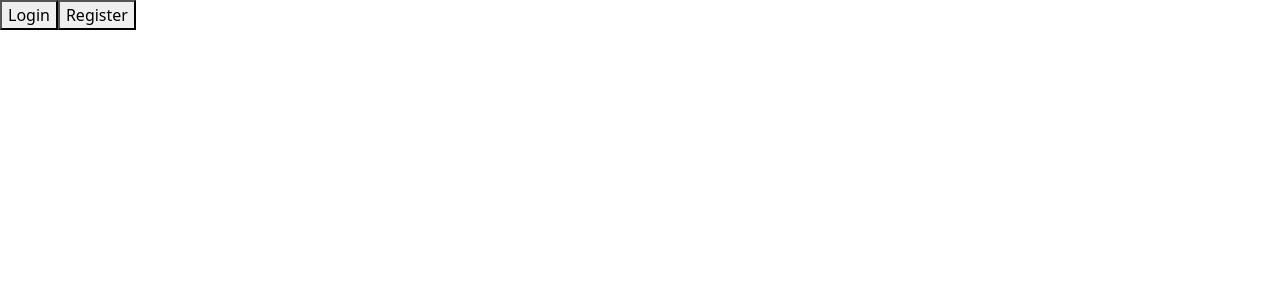
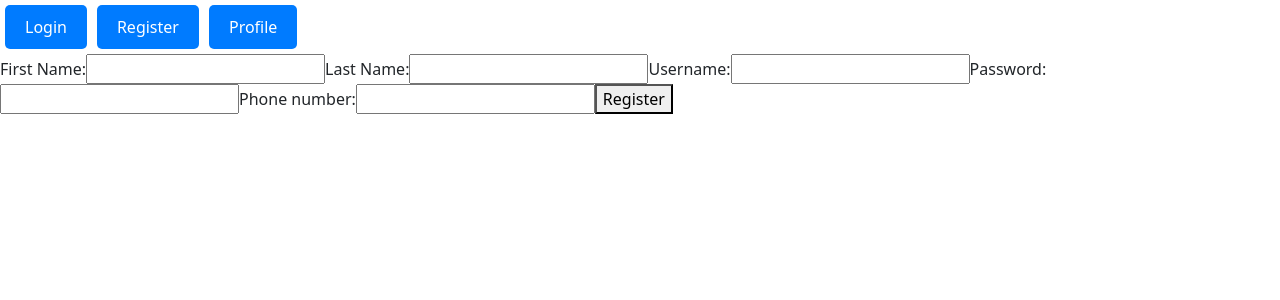
Before and after one commit to R-Marinescu/ReactSpringEshop, a React (Vite) app: page /register in a window 1280 px wide. Shown: the top 300 px of the page. Built offline with nearby package versions, Linux system fonts and the light colour scheme.

Commit message:
Simplified the Componenets and the main App componenet

```diff
--- a/src/App.tsx
+++ b/src/App.tsx
@@ -1,68 +1,49 @@
 import React, { useState, useEffect } from 'react';
-import Modal from 'react-modal';
-import { BrowserRouter as Router } from 'react-router-dom';
+import { BrowserRouter as Router, Route, Routes, Link, useNavigate } from 'react-router-dom';
 import { jwtDecode } from 'jwt-decode';
 import LoginForm from './components/Login';
 import RegisterForm from './components/RegisterForm';
-import RenderCompBtn from './components/RenderCompBtn';
 import UserDetails from './components/UserDetails';
+import './Css/App.css';
 
 function App() {
   const [isLoggedIn, setIsLoggedIn] = useState(false);
-  const [isOpen, setIsOpen] = useState(false);
-  const [formType, setFormType] = useState<string | null>(null);
   const [username, setUsername] = useState<string | null>(null);
   const [token, setToken] = useState(localStorage.getItem('authToken'));
 
-
   useEffect(() => {
-    Modal.setAppElement('#root');
-  }, []);
-
-  useEffect(() => {
-    if(token) {
-      const decodedToken  = jwtDecode(token);
-      if(decodedToken .sub){
-        setUsername(decodedToken.sub);
-        localStorage.setItem('username', decodedToken.sub);
-        setIsLoggedIn(true);
-      }else {
-        console.error("No username in toekn:", decodedToken )
+    if (token) {
+      try {
+        const decodedToken = jwtDecode(token);
+        if (decodedToken.sub) {
+          setUsername(decodedToken.sub);
+          localStorage.setItem('username', decodedToken.sub);
+          setIsLoggedIn(true);
+        } else {
+          console.error("No username in token:", decodedToken);
+        }
+      } catch (error) {
+        console.error("Invalid token:", error);
+        setToken(null);
+        localStorage.removeItem('authToken');
       }
     }
   }, [token]);
 
-  const openModal = (type: string) => {
-    setFormType(type);
-    setIsOpen(true);
-  };
-
   return (
     <Router>
       <div>
-      {isLoggedIn && (
-  <p>Welcome, {(username || localStorage.getItem('username'))}!</p>
-)}
-        <RenderCompBtn label="Login" onClick={() => openModal("Login")} />
-        <RenderCompBtn label="Register" onClick={() => openModal("Register")}/>
-        {formType === "Login" && (
-          <LoginForm
-          setIsLoggedIn={setIsLoggedIn}
-          setUsername={setUsername}
-          setToken={setToken}
-          isOpen={isOpen}
-          onRequestClose={() => setIsOpen(false)}
-        />
-        )}
-        {formType === "Register" && (
-          <RegisterForm
-          isOpen={isOpen}
-          onRequestClose={() => setIsOpen(false)}
-        />
-        )}
-        {token && <UserDetails
-          token={token}
-        />}
+        {isLoggedIn && <p>Welcome, {username || localStorage.getItem('username')}!</p>}
+        <nav>
+          <Link to="/login" className="nav-button">Login</Link>
+          <Link to="/register" className="nav-button">Register</Link>
+          <Link to="/user-details" className="nav-button">Profile</Link>
+        </nav>
+        <Routes>
+          <Route path="/login" element={<LoginForm setIsLoggedIn={setIsLoggedIn} setUsername={setUsername} setToken={setToken} />} />
+          <Route path="/register" element={<RegisterForm />} />
+          <Route path="/user-details" element={token ? <UserDetails token={token} /> : <p>Please log in to view your profile.</p>} />
+        </Routes>
       </div>
     </Router>
   );
--- /dev/null
+++ b/src/Css/App.css
@@ -0,0 +1,17 @@
+/* App.css */
+
+.nav-button {
+    display: inline-block;
+    padding: 10px 20px;
+    margin: 5px;
+    background-color: #007bff;
+    color: white;
+    text-align: center;
+    text-decoration: none;
+    border-radius: 5px;
+    font-size: 16px;
+  }
+
+  .nav-button:hover {
+    background-color: #0056b3;
+  }
--- a/src/components/Login.tsx
+++ b/src/components/Login.tsx
@@ -12,11 +12,9 @@ interface LoginFormProps {
   setIsLoggedIn: Dispatch<SetStateAction<boolean>>;
   setUsername: Dispatch<SetStateAction<string | null>>;
   setToken: Dispatch<SetStateAction<string | null>>;
-  onRequestClose: () => void;
-  isOpen: boolean;
 }
 
-function LoginForm({ setIsLoggedIn, setToken, onRequestClose, isOpen }: LoginFormProps): JSX.Element {
+function LoginForm({ setIsLoggedIn, setToken}: LoginFormProps): JSX.Element {
   const [username, setUsername] = useState('');
   const [formUsername, setFormUsername] = useState('');
   const [password, setPassword] = useState('');
@@ -48,7 +46,6 @@ function LoginForm({ setIsLoggedIn, setToken, onRequestClose, isOpen }: LoginFor
   };
 
   return (
-    <Modal isOpen={isOpen} onRequestClose={onRequestClose}>
       <div>
         <h2>Login</h2>
         <p>Username:</p>
@@ -57,9 +54,6 @@ function LoginForm({ setIsLoggedIn, setToken, onRequestClose, isOpen }: LoginFor
         <input type="password" value={password} onChange={(e) => setPassword(e.target.value)} />
         <button onClick={() => login({ username: formUsername, password })}>Login</button>
       </div>
-      <button onClick={onRequestClose}>Close</button>
-      {/* {localStorage.getItem('authToken') && <UserDetails token={localStorage.getItem('authToken')!} />} */}
-    </Modal>
   );
 }
 
--- a/src/components/RegisterForm.tsx
+++ b/src/components/RegisterForm.tsx
@@ -2,12 +2,7 @@ import React, { useState } from 'react';
 import { FormEvent } from 'react';
 import Modal from 'react-modal';
 
-interface RegisterFormProps {
-  onRequestClose: () => void;
-  isOpen: boolean;
-}
-
-const RegisterForm = ({onRequestClose, isOpen}: RegisterFormProps) => {
+const RegisterForm = () => {
   const [formData, setFormData] = useState({
     firstName: '',
     lastName: '',
@@ -54,7 +49,6 @@ const RegisterForm = ({onRequestClose, isOpen}: RegisterFormProps) => {
 
   return (
     <div>
-      <Modal isOpen={isOpen} onRequestClose={onRequestClose}>
         <form onSubmit={handleSubmit}>
           <label htmlFor="firstName">First Name:</label>
           <input
@@ -98,8 +92,6 @@ const RegisterForm = ({onRequestClose, isOpen}: RegisterFormProps) => {
           />
           <button type="submit">Register</button>
         </form>
-        <button onClick={onRequestClose}>Close</button>
-      </Modal>
     </div>
   );
 };
--- a/src/components/UserDetails.tsx
+++ b/src/components/UserDetails.tsx
@@ -1,5 +1,6 @@
 import React, { useEffect, useState } from 'react';
 import axios from 'axios';
+import { jwtDecode } from 'jwt-decode';
 
 interface UserDTO {
   userId: number;
@@ -12,7 +13,11 @@ interface UserDTO {
 interface UserDetailsProps {
   token: string;
 }
-//qq
+
+interface DecodedToken {
+  exp: number;
+}
+
 const UserDetails: React.FC<UserDetailsProps> = ({ token }) => {
   const [user, setUser] = useState<UserDTO | null>(null);
   const [error, setError] = useState<string | null>(null);
@@ -25,6 +30,17 @@ const UserDetails: React.FC<UserDetailsProps> = ({ token }) => {
 
         if (!token) {
           setError('No token found');
+          return;
+        }
+
+        const decodedToken: DecodedToken = jwtDecode(token);
+        const currentTime = Date.now() / 1000;
+
+        console.log(currentTime);
+
+        if(decodedToken.exp < currentTime) {
+          setError('Token has epired');
+          localStorage.removeItem('authToken');
           return;
         }
 
```
Also changed, not shown: src/App.css (deleted).
